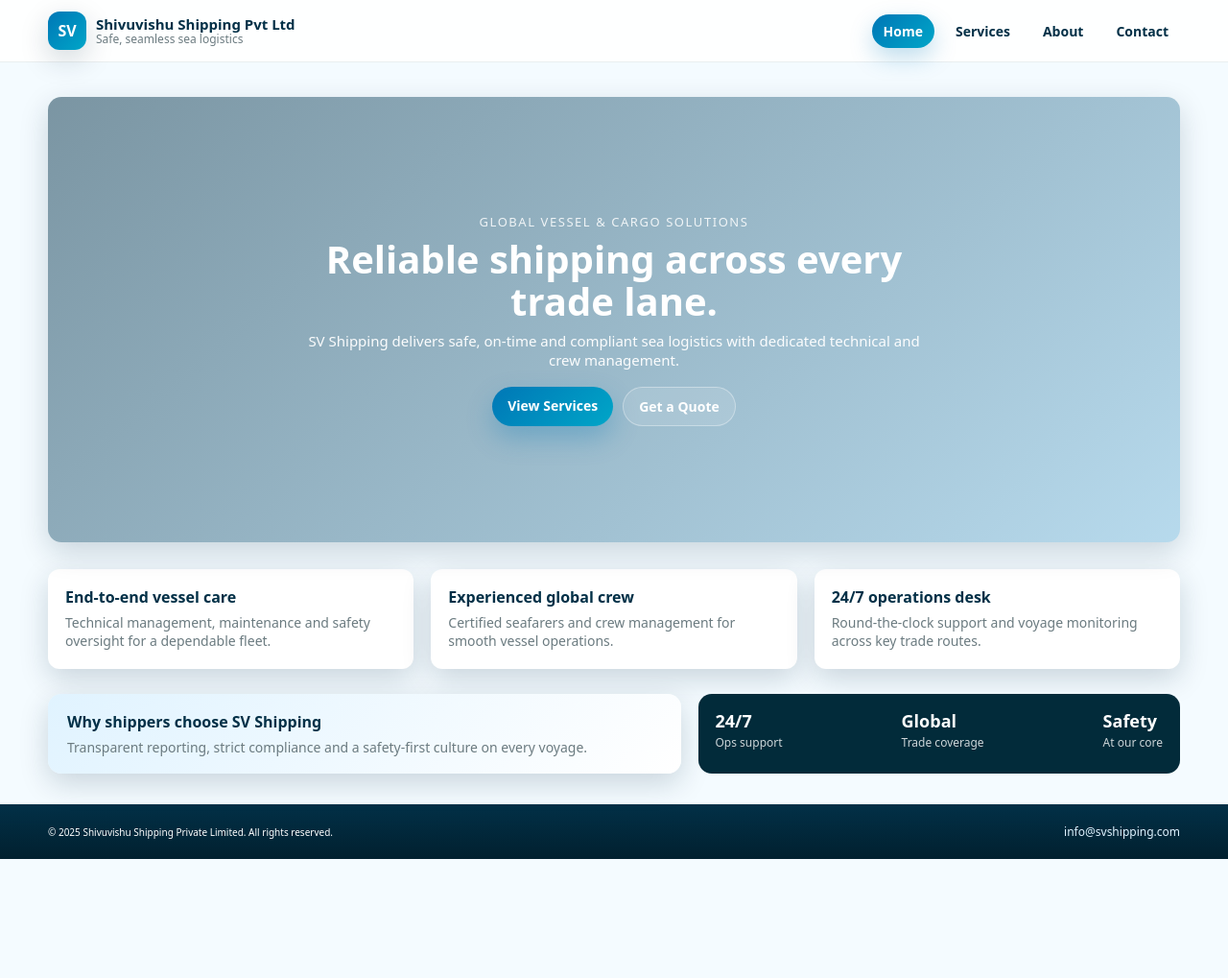
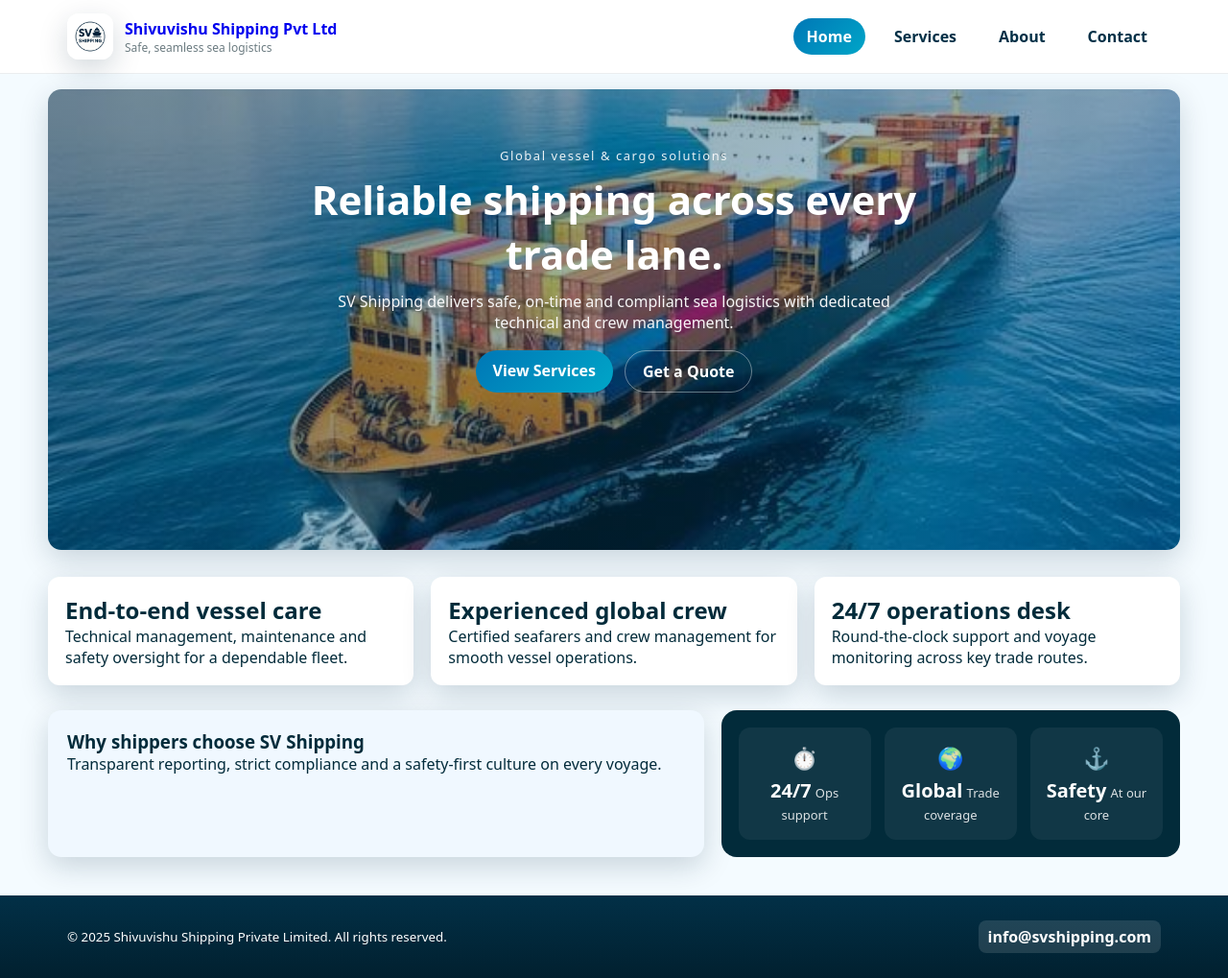
Before and after one commit to vansh070605/S-V-Shipping, a plain HTML site: page home.html in a window 1280 px wide. Shown: the whole page at 96% size. Before the commit the page ends 895 px from the top, so only its background shows below. Drawn offline with Linux system fonts and the light colour scheme.

Commit message:
Updated home.html and home.css

```diff
--- a/home.css
+++ b/home.css
@@ -2,338 +2,215 @@
   --bg: #f4fbff;
   --card: #ffffff;
   --muted: #6b7b80;
-  --accent: #0077b6;    /* ocean blue */
-  --accent-2: #023047;  /* deep navy */
-  --accent-soft: #e0f3ff;
+  --accent: #0077b6;
+  --accent-2: #023047;
   --radius: 14px;
-  --shadow: 0 10px 30px rgba(2, 40, 60, 0.18);
+  --shadow: 0 10px 30px rgba(2,40,60,0.18);
   --container-width: 1180px;
-  --gradient: linear-gradient(135deg, #0077b6 0%, #00a6c8 100%);
+  --gradient: linear-gradient(135deg, #0077b6, #00a6c8);
   --ff: system-ui, -apple-system, "Segoe UI", Roboto, Arial, sans-serif;
 }
 
-/* base */
-* { box-sizing: border-box; margin: 0; padding: 0; }
+/* RESET */
+* { margin: 0; padding: 0; box-sizing: border-box; }
+body { background: var(--bg); color: #022b3a; font-family: var(--ff); }
 
-html, body { height: 100%; }
+/* CONTAINER */
+.container { width: min(94%, var(--container-width)); margin: 0 auto; }
 
-body {
-  font-family: var(--ff);
-  background: var(--bg);
-  color: #022b3a;
-  -webkit-font-smoothing: antialiased;
-}
-
-.container {
-  width: min(94%, var(--container-width));
-  margin: 0 auto;
-}
-
-/* header */
+/* HEADER */
 .site-header {
   position: sticky;
   top: 0;
   z-index: 1200;
-  background: rgba(255, 255, 255, 0.88);
+  background: rgba(255,255,255,0.95);
   backdrop-filter: blur(10px);
-  border-bottom: 1px solid rgba(2, 40, 60, 0.08);
+  border-bottom: 1px solid rgba(2,40,60,0.08);
 }
 
 .header-inner {
+  max-width: 1180px;
+  margin: auto;
+  padding: 14px 20px;
   display: flex;
+  justify-content: space-between;
   align-items: center;
-  gap: 18px;
-  padding: 12px 0;
 }
 
-/* brand */
-.brand {
-  display: flex;
-  align-items: center;
-  gap: 10px;
-  text-decoration: none;
-  color: var(--accent-2);
-}
-
+.brand { display: flex; align-items: center; gap: 12px; text-decoration: none; }
 .brand-mark {
-  width: 40px;
-  height: 40px;
-  border-radius: 12px;
-  background: var(--gradient);
-  display: flex;
-  align-items: center;
-  justify-content: center;
-  color: #fff;
-  font-weight: 800;
+  width: 48px; height: 48px;
+  border-radius: 12px; object-fit: cover;
   box-shadow: var(--shadow);
 }
 
-.brand-text {
-  display: flex;
-  flex-direction: column;
-  line-height: 1.1;
-}
+.brand-text { display: flex; flex-direction: column; }
+.brand-name { font-weight: 700; }
+.brand-tagline { font-size: 12px; color: var(--muted); }
 
-.brand-name {
-  font-size: 15px;
-  font-weight: 700;
-}
-
-.brand-tagline {
-  font-size: 12px;
-  color: var(--muted);
-}
-
-/* nav */
-.site-nav {
-  margin-left: auto;
-  display: flex;
-  gap: 10px;
-  align-items: center;
-}
-
+/* NAV */
+.site-nav { display: flex; gap: 16px; }
 .nav-link {
-  padding: 8px 12px;
+  padding: 8px 14px;
   border-radius: 999px;
   text-decoration: none;
   color: var(--accent-2);
-  font-size: 14px;
   font-weight: 600;
-  transition: all 0.18s ease;
 }
-
-.nav-link:hover {
-  background: rgba(0, 119, 182, 0.08);
-  color: var(--accent);
-}
-
 .nav-link.active {
   background: var(--gradient);
   color: #fff;
-  box-shadow: 0 10px 24px rgba(0, 119, 182, 0.25);
 }
 
-/* mobile toggle */
 .nav-toggle {
   display: none;
-  margin-left: 8px;
+  font-size: 22px;
+  background: none;
   border: none;
-  background: transparent;
-  font-size: 20px;
   cursor: pointer;
-  color: var(--accent-2);
 }
 
-/* hero */
-main.container {
-  padding: 20px 0 32px;
-}
-
+/* HERO */
 .hero {
-  position: relative;
   margin-top: 16px;
   border-radius: var(--radius);
-  overflow: hidden;
-  min-height: 58vh;
-  display: flex;
-  align-items: center;
-  justify-content: center;
-  text-align: center;
+  min-height: 60vh;
   background-image:
-    linear-gradient(140deg, rgba(2, 48, 71, 0.5), rgba(0, 119, 182, 0.25)),
-    url("ship-hero.jpg");
+    linear-gradient(140deg, rgba(2,48,71,0.5), rgba(0,119,182,0.25)),
+    url("images/home.jpeg");
   background-size: cover;
   background-position: center;
   color: #fff;
+  padding: 60px 20px;
+  text-align: center;
   box-shadow: var(--shadow);
-  padding: 56px 18px;
 }
 
-.hero-content {
-  max-width: 640px;
-}
+.hero-content { max-width: 640px; margin: auto; }
 
-.eyebrow {
-  font-size: 13px;
-  letter-spacing: 0.12em;
-  text-transform: uppercase;
-  opacity: 0.85;
-}
+.eyebrow { font-size: 13px; letter-spacing: .12em; opacity: .9; }
+.hero h1 { font-size: clamp(26px, 6vw, 42px); margin-top: 8px; }
+.lead { margin-top: 10px; opacity: .95; }
 
-.hero h1 {
-  margin-top: 8px;
-  font-size: clamp(24px, 5vw, 40px);
-  line-height: 1.08;
-}
-
-.lead {
-  margin-top: 10px;
-  font-size: 15px;
-  opacity: 0.96;
-}
-
-.cta-row {
-  margin-top: 18px;
-  display: flex;
-  justify-content: center;
-  gap: 10px;
-}
+.cta-row { margin-top: 18px; display: flex; gap: 12px; justify-content: center; }
 
 .btn {
-  display: inline-block;
-  padding: 10px 16px;
+  padding: 10px 18px;
   border-radius: 999px;
+  font-weight: 700;
   text-decoration: none;
-  font-size: 14px;
-  font-weight: 700;
-  transition: transform 0.18s ease, box-shadow 0.18s ease, background 0.18s ease;
+  transition: transform .18s;
 }
+.btn-primary { background: var(--gradient); color: #fff; }
+.btn-ghost { border: 1px solid rgba(255,255,255,0.4); color: #fff; }
+.btn:hover { transform: translateY(-2px); }
 
-.btn-primary {
-  background: var(--gradient);
-  color: #fff;
-  box-shadow: 0 12px 28px rgba(0, 119, 182, 0.3);
-}
-
-.btn-ghost {
-  background: rgba(255, 255, 255, 0.12);
-  color: #fff;
-  border: 1px solid rgba(255, 255, 255, 0.35);
-}
-
-.btn:hover {
-  transform: translateY(-2px);
-}
-
-/* highlights */
+/* HIGHLIGHTS */
 .highlights {
   margin-top: 28px;
   display: grid;
-  grid-template-columns: repeat(3, minmax(0, 1fr));
+  grid-template-columns: repeat(3,1fr);
   gap: 18px;
 }
 
 .highlights article {
-  background: var(--card);
+  background: #fff;
+  padding: 18px;
   border-radius: 12px;
-  padding: 18px 18px 20px;
   box-shadow: var(--shadow);
 }
 
-.highlights h2 {
-  font-size: 16px;
-  margin-bottom: 6px;
-  color: var(--accent-2);
-}
-
-.highlights p {
-  font-size: 14px;
-  color: var(--muted);
-}
-
-/* info strip */
+/* INFO STRIP: added bottom space so metrics won't stick to footer */
 .info-strip {
   margin-top: 26px;
+  margin-bottom: 40px; /* <-- ADDED */
   display: grid;
-  grid-template-columns: minmax(0, 2.1fr) minmax(0, 1.6fr);
+  grid-template-columns: 2fr 1.4fr;
   gap: 18px;
 }
 
 .info-card {
-  background: linear-gradient(135deg, #e0f3ff, #ffffff);
+  background: #f0f8ff;
+  padding: 20px;
   border-radius: 14px;
-  padding: 18px 20px;
   box-shadow: var(--shadow);
-}
-
-.info-card h3 {
-  font-size: 16px;
-  margin-bottom: 6px;
-  color: var(--accent-2);
-}
-
-.info-card p {
-  font-size: 14px;
-  color: var(--muted);
 }
 
 .info-metrics {
   background: #022b3a;
-  color: #fff;
-  border-radius: 14px;
-  padding: 16px 18px;
+  padding: 18px;
+  border-radius: 16px;
   display: flex;
-  justify-content: space-between;
-  gap: 12px;
+  gap: 14px;
 }
 
-.info-metrics > div {
-  display: flex;
-  flex-direction: column;
-  gap: 2px;
+.metric-card {
+  flex: 1;
+  background: rgba(255,255,255,0.06);
+  padding: 16px;
+  border-radius: 12px;
+  text-align: center;
+  color: white;
+  transition: .25s;
+}
+
+.metric-card:hover {
+  transform: translateY(-6px);
+  background: rgba(255,255,255,0.15);
+}
+
+.icon {
+  font-size: 22px;
+  margin-bottom: 6px;
 }
 
 .metric {
-  font-size: 18px;
+  font-size: 20px;
   font-weight: 700;
 }
 
 .label {
-  font-size: 12px;
-  opacity: 0.8;
+  font-size: 13px;
+  opacity: .85;
 }
 
-/* footer */
+/* FOOTER */
 .site-footer {
   background: linear-gradient(180deg, #023047, #01202f);
-  color: #fff;
-  padding: 20px 0;
+  padding: 26px 0;
+  color: white;
 }
 
 .footer-inner {
+  max-width: 1180px;
+  margin: auto;
+  padding: 0 20px;
   display: flex;
   justify-content: space-between;
-  gap: 10px;
   align-items: center;
-  font-size: 12px;
 }
 
-.site-footer a {
-  color: #e0f3ff;
+.footer-email {
+  padding: 6px 10px;
+  background: rgba(255,255,255,0.12);
+  border-radius: 8px;
+  color: #fff;
+  font-weight: 600;
   text-decoration: none;
 }
 
-/* responsive */
-@media (max-width: 900px) {
-  .highlights {
-    grid-template-columns: repeat(2, minmax(0, 1fr));
-  }
-  .info-strip {
+/* MOBILE */
+@media(max-width: 720px){
+  .site-nav { display:none; }
+  .nav-toggle { display:block; }
+
+  .highlights, .info-strip {
     grid-template-columns: 1fr;
   }
-}
 
-@media (max-width: 720px) {
-  .site-nav {
-    display: none;
-  }
-  .nav-toggle {
-    display: block;
-  }
-  body.nav-open .site-nav {
-    position: fixed;
-    inset: 60px 16px auto 16px;
-    display: flex;
+  .footer-inner {
     flex-direction: column;
-    background: #ffffff;
-    padding: 10px;
-    border-radius: 12px;
-    box-shadow: 0 14px 40px rgba(2, 40, 60, 0.2);
-  }
-  .highlights {
-    grid-template-columns: 1fr;
-  }
-  .info-metrics {
-    justify-content: space-around;
+    gap: 12px;
+    text-align: center;
   }
 }
--- a/home.html
+++ b/home.html
@@ -7,12 +7,13 @@
   <link rel="stylesheet" href="home.css" />
 </head>
 <body>
-  <!-- header -->
-  <!-- paste shared header here, but mark Home as active -->
+
+  <!-- HEADER -->
   <header class="site-header">
-    <div class="container header-inner">
+    <div class="header-inner">
+
       <a href="home.html" class="brand">
-        <div class="brand-mark">SV</div>
+        <img src="images/companylogo.jpg" alt="SV Logo" class="brand-mark" />
         <div class="brand-text">
           <span class="brand-name">Shivuvishu Shipping Pvt Ltd</span>
           <span class="brand-tagline">Safe, seamless sea logistics</span>
@@ -26,21 +27,24 @@
         <a href="contact.html" class="nav-link">Contact</a>
       </nav>
 
-      <button id="navToggle" class="nav-toggle" aria-label="Toggle navigation" aria-expanded="false">
-        ☰
-      </button>
+      <button id="navToggle" class="nav-toggle">☰</button>
+
     </div>
   </header>
 
+  <!-- MAIN CONTENT -->
   <main class="container">
+
+    <!-- HERO -->
     <section class="hero">
       <div class="hero-content">
         <p class="eyebrow">Global vessel & cargo solutions</p>
         <h1>Reliable shipping across every trade lane.</h1>
         <p class="lead">
-          SV Shipping delivers safe, on‑time and compliant sea logistics with
+          SV Shipping delivers safe, on-time and compliant sea logistics with
           dedicated technical and crew management.
         </p>
+
         <div class="cta-row">
           <a href="services.html" class="btn btn-primary">View Services</a>
           <a href="contact.html" class="btn btn-ghost">Get a Quote</a>
@@ -48,50 +52,78 @@
       </div>
     </section>
 
+    <!-- HIGHLIGHTS -->
     <section class="highlights">
       <article>
-        <h2>End‑to‑end vessel care</h2>
+        <h2>End-to-end vessel care</h2>
         <p>Technical management, maintenance and safety oversight for a dependable fleet.</p>
       </article>
+
       <article>
         <h2>Experienced global crew</h2>
         <p>Certified seafarers and crew management for smooth vessel operations.</p>
       </article>
+
       <article>
         <h2>24/7 operations desk</h2>
-        <p>Round‑the‑clock support and voyage monitoring across key trade routes.</p>
+        <p>Round-the-clock support and voyage monitoring across key trade routes.</p>
       </article>
     </section>
 
+    <!-- INFO STRIP -->
     <section class="info-strip">
+
       <div class="info-card">
         <h3>Why shippers choose SV Shipping</h3>
-        <p>Transparent reporting, strict compliance and a safety‑first culture on every voyage.</p>
+        <p>Transparent reporting, strict compliance and a safety-first culture on every voyage.</p>
       </div>
+
       <div class="info-metrics">
-        <div>
+
+        <div class="metric-card">
+          <div class="icon">⏱️</div>
           <span class="metric">24/7</span>
           <span class="label">Ops support</span>
         </div>
-        <div>
+
+        <div class="metric-card">
+          <div class="icon">🌍</div>
           <span class="metric">Global</span>
           <span class="label">Trade coverage</span>
         </div>
-        <div>
+
+        <div class="metric-card">
+          <div class="icon">⚓</div>
           <span class="metric">Safety</span>
           <span class="label">At our core</span>
         </div>
+
       </div>
     </section>
+
   </main>
 
+  <!-- FOOTER -->
   <footer class="site-footer">
-    <div class="container footer-inner">
+    <div class="footer-inner">
+
       <small>© 2025 Shivuvishu Shipping Private Limited. All rights reserved.</small>
-      <a href="mailto:info@svshipping.com">info@svshipping.com</a>
+
+      <!-- working mailto link -->
+      <a href="mailto:info@svshipping.com" class="footer-email">
+        info@svshipping.com
+      </a>
+
     </div>
   </footer>
 
-  <script src="main.js"></script>
+  <script>
+    // Mobile Navigation Toggle
+    const navToggle = document.getElementById("navToggle");
+    navToggle?.addEventListener("click", () => {
+      document.body.classList.toggle("nav-open");
+    });
+  </script>
+
 </body>
 </html>
```
Also changed, not shown: images/home.jpeg (added).
